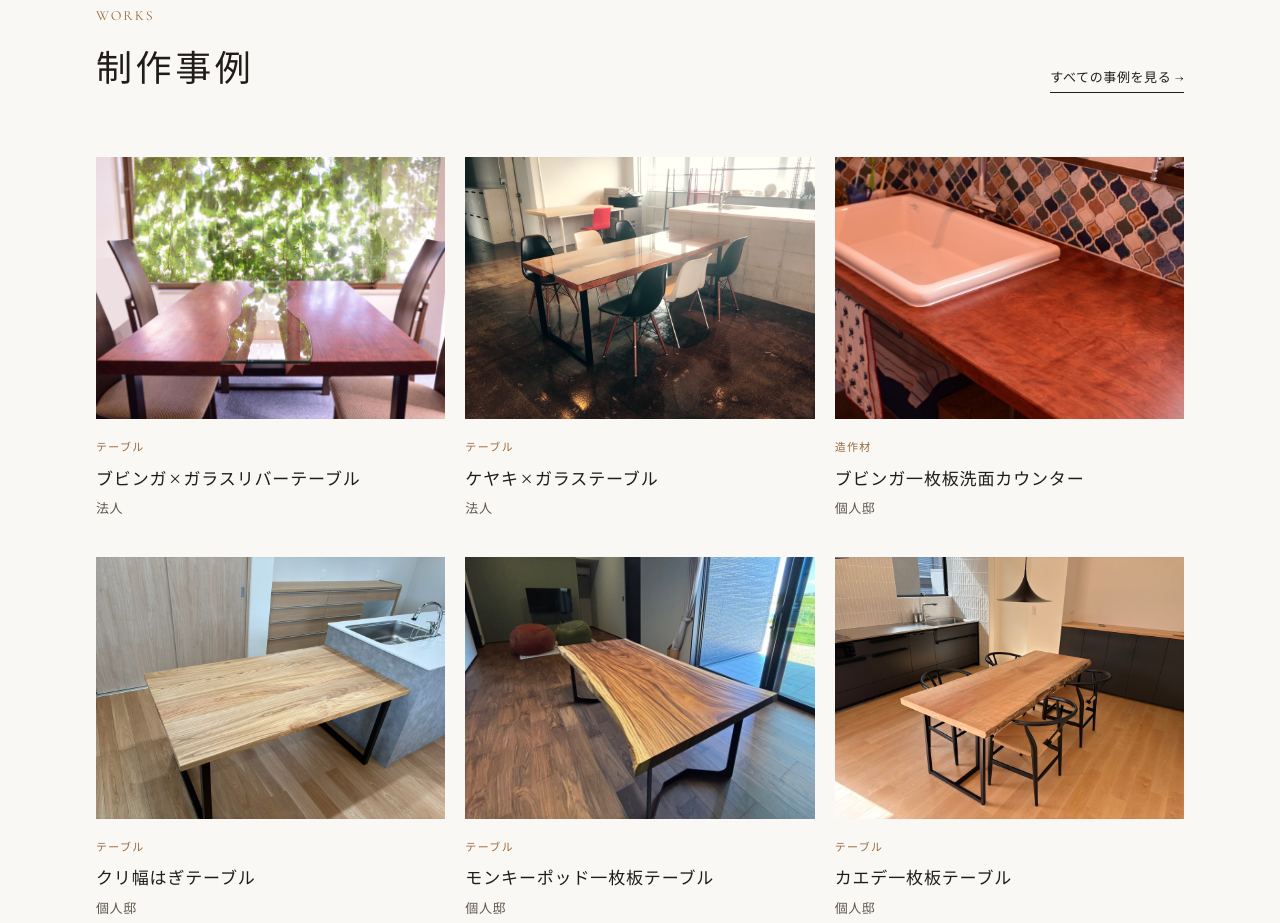
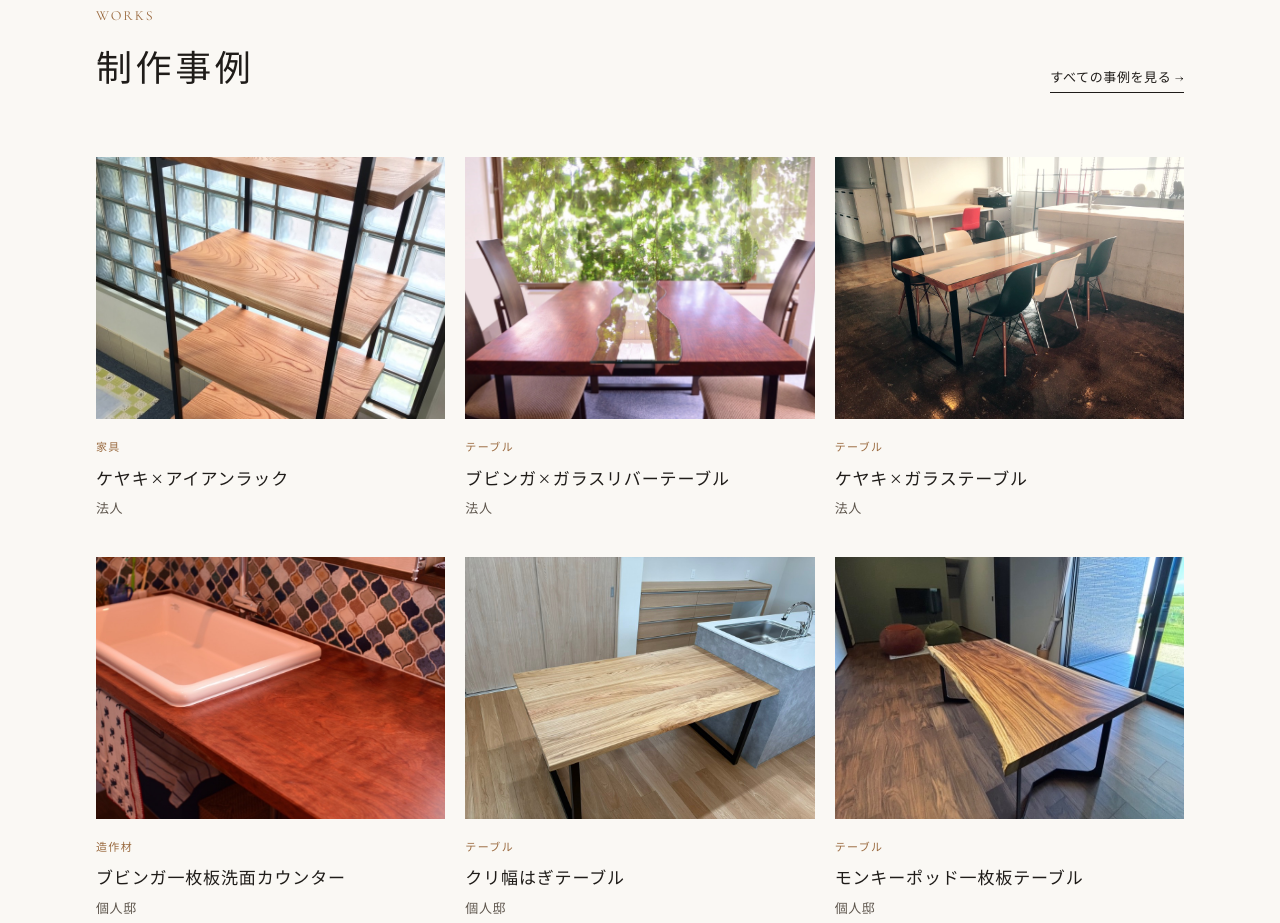
Before and after one commit to fukudas38-spec/kukulife-site, a plain HTML site: page index.html in a window 1280 px wide. Shown: the part 5102-6025 px from the top of the page. Drawn offline with nearby package versions, Linux system fonts and the light colour scheme.

Commit message:
Works: add keyaki x iron rack

```diff
--- a/index.html
+++ b/index.html
@@ -172,12 +172,12 @@
         <a class="more" href="works.html">すべての事例を見る</a>
       </div>
       <div class="works-grid">
+        <figure class="work reveal"><div class="ph"><img src="img/w-keyaki-iron-rack.jpg" alt="ケヤキ×アイアンラック（法人）" style="object-position:center 35%" loading="lazy"></div><figcaption><span class="cat">家具</span><h3>ケヤキ×アイアンラック</h3><p class="place">法人</p></figcaption></figure>
         <figure class="work reveal"><div class="ph"><img src="img/w-bubinga-glass-river.jpg" alt="ブビンガ×ガラスリバーテーブル（法人）" loading="lazy"></div><figcaption><span class="cat">テーブル</span><h3>ブビンガ×ガラスリバーテーブル</h3><p class="place">法人</p></figcaption></figure>
         <figure class="work reveal"><div class="ph"><img src="img/w-keyaki-glass-table.jpg" alt="ケヤキ×ガラステーブル（法人）" loading="lazy"></div><figcaption><span class="cat">テーブル</span><h3>ケヤキ×ガラステーブル</h3><p class="place">法人</p></figcaption></figure>
         <figure class="work reveal"><div class="ph"><img src="img/w-bubinga-washstand.jpg" alt="ブビンガ一枚板洗面カウンター（個人邸）" loading="lazy"></div><figcaption><span class="cat">造作材</span><h3>ブビンガ一枚板洗面カウンター</h3><p class="place">個人邸</p></figcaption></figure>
         <figure class="work reveal"><div class="ph"><img src="img/w-kuri-table.jpg" alt="クリ幅はぎテーブル（個人邸）" loading="lazy"></div><figcaption><span class="cat">テーブル</span><h3>クリ幅はぎテーブル</h3><p class="place">個人邸</p></figcaption></figure>
         <figure class="work reveal"><div class="ph"><img src="img/w-monkeypod2.jpg" alt="モンキーポッド一枚板テーブル（個人邸）" style="object-position:center 65%" loading="lazy"></div><figcaption><span class="cat">テーブル</span><h3>モンキーポッド一枚板テーブル</h3><p class="place">個人邸</p></figcaption></figure>
-        <figure class="work reveal"><div class="ph"><img src="img/w-kaede-table.jpg" alt="カエデ一枚板テーブル（個人邸）" loading="lazy"></div><figcaption><span class="cat">テーブル</span><h3>カエデ一枚板テーブル</h3><p class="place">個人邸</p></figcaption></figure>
       </div>
     </div>
   </section>
```
Also changed, not shown: works.html (+1 -0 lines), img/w-keyaki-iron-rack.jpg (added).
